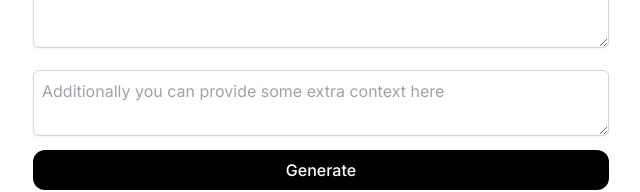
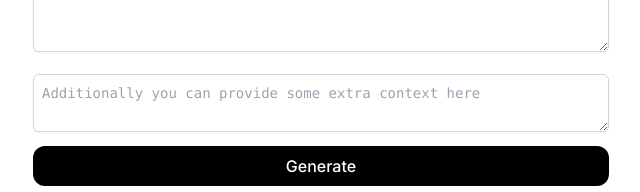
Before and after one commit to segersniels/genmoji, a Next.js app: page / in a window 1280 px wide. Shown: the part 500-692 px from the top of the page, without its empty margins (319-959 px from the left). Built offline with nearby package versions, Linux system fonts and the light colour scheme.

Commit message:
:lipstick: Bring text area styles in sync

```diff
--- a/src/pages/index.tsx
+++ b/src/pages/index.tsx
@@ -1,6 +1,26 @@
 import Head from 'next/head';
-import { FormEvent, useCallback, useState } from 'react';
+import {
+  DetailedHTMLProps,
+  FormEvent,
+  TextareaHTMLAttributes,
+  useCallback,
+  useState,
+} from 'react';
 import styles from 'styles/Home.module.css';
+
+const TextArea = (
+  props: DetailedHTMLProps<
+    TextareaHTMLAttributes<HTMLTextAreaElement>,
+    HTMLTextAreaElement
+  >
+) => {
+  return (
+    <textarea
+      className="w-full font-mono text-sm rounded-md text-gray-800 border border-gray-300 shadow-sm focus:border-black focus:ring-black p-2 my-2"
+      {...props}
+    />
+  );
+};
 
 export default function Home() {
   const [code, setCode] = useState('');
@@ -41,20 +61,18 @@ export default function Home() {
         </h1>
 
         <form onSubmit={handleSubmit}>
-          <textarea
-            className="w-full  font-mono text-sm rounded-md text-gray-800 border border-gray-300 shadow-sm focus:border-black focus:ring-black p-2 my-2"
+          <TextArea
             value={code}
             placeholder="Please enter code or paste a git diff here"
             onChange={(event) => setCode(event.target.value)}
             rows={10}
           />
 
-          <textarea
-            className="w-full rounded-md text-gray-800 border border-gray-300 shadow-sm focus:border-black focus:ring-black p-2 my-2"
+          <TextArea
+            value={context}
+            placeholder="Additionally you can provide some extra context here"
+            onChange={(event) => setContext(event.target.value)}
             rows={2}
-            placeholder="Additionally you can provide some extra context here"
-            value={context}
-            onChange={(event) => setContext(event.target.value)}
           />
 
           <button
```
